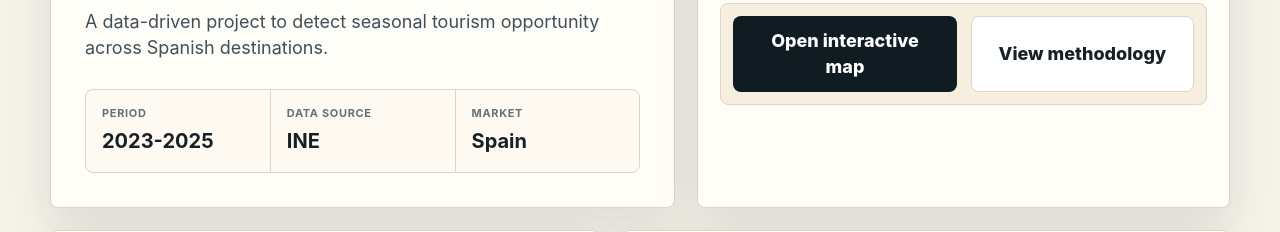
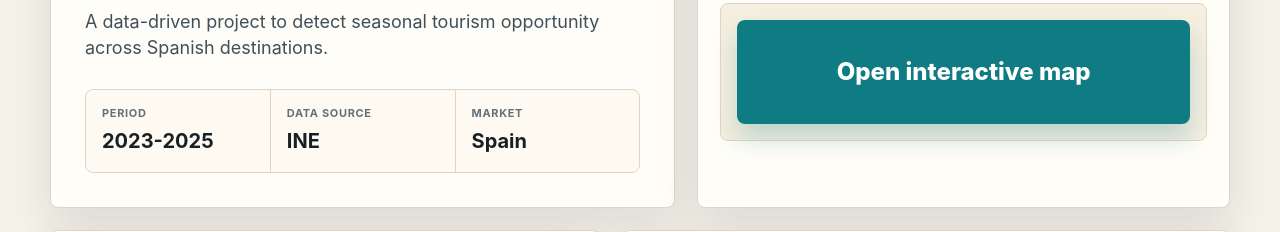
Before and after one commit to abarriosgranado/Tourism-seasonality-detector, a plain HTML site: page index.html in a window 1280 px wide. Shown: the part 488-720 px from the top of the page. Drawn offline with Linux system fonts and the light colour scheme.

Commit message:
Add files via upload

```diff
--- a/index.html
+++ b/index.html
@@ -277,7 +277,7 @@
     .route-box {
       display: grid;
       gap: 10px;
-      padding: 12px;
+      padding: 16px;
       border: 1px solid var(--line);
       border-radius: 8px;
       background: #f6efe0;
@@ -301,28 +301,30 @@
 
     .actions {
       display: grid;
-      grid-template-columns: repeat(2, minmax(0, 1fr));
-      gap: 14px;
+      grid-template-columns: minmax(0, 1fr);
+      gap: 0;
       width: 100%;
     }
 
     .button {
       display: inline-flex;
       width: 100%;
-      min-height: 76px;
+      min-height: 104px;
       align-items: center;
       justify-content: center;
       text-align: center;
-      padding: 0 22px;
+      padding: 0 28px;
       border-radius: 8px;
       text-decoration: none;
-      font-size: 18px;
+      font-size: 24px;
       font-weight: 760;
+      line-height: 1.1;
     }
 
     .button.primary {
-      background: var(--charcoal);
+      background: var(--teal);
       color: white;
+      box-shadow: 0 14px 26px rgba(15, 124, 131, .24);
     }
 
     .button.secondary {
@@ -623,7 +625,6 @@
         <div class="route-box">
           <div class="actions">
             <a class="button primary" href="outputs/yield_indices/plots/weighted_tourism_yield_map_2023_2025_hotel_adr_proxy_dynamic_links.html" target="_blank" rel="noopener">Open interactive map</a>
-            <a class="button secondary" href="#methodology">View methodology</a>
           </div>
         </div>
       </aside>
```
